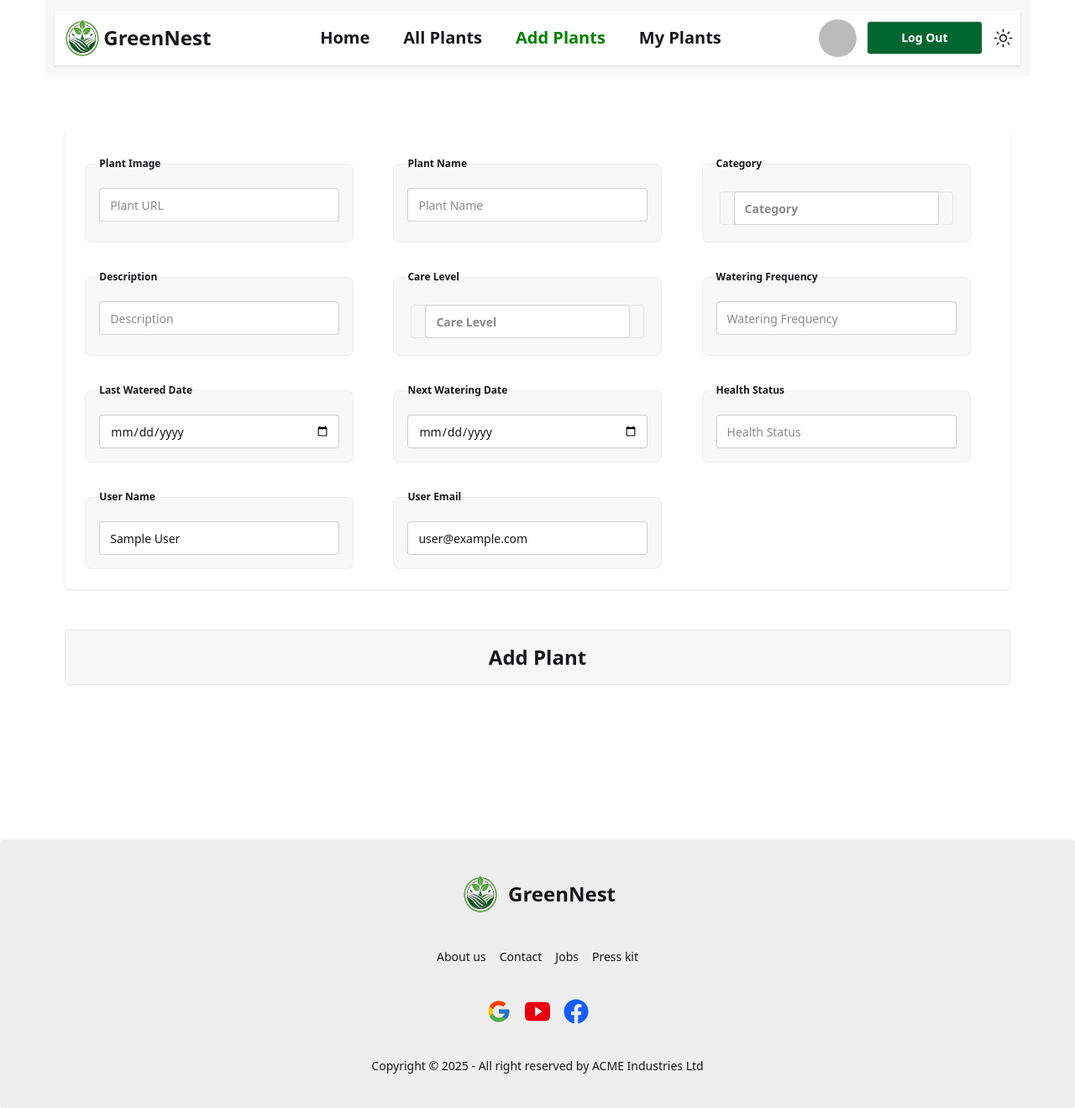
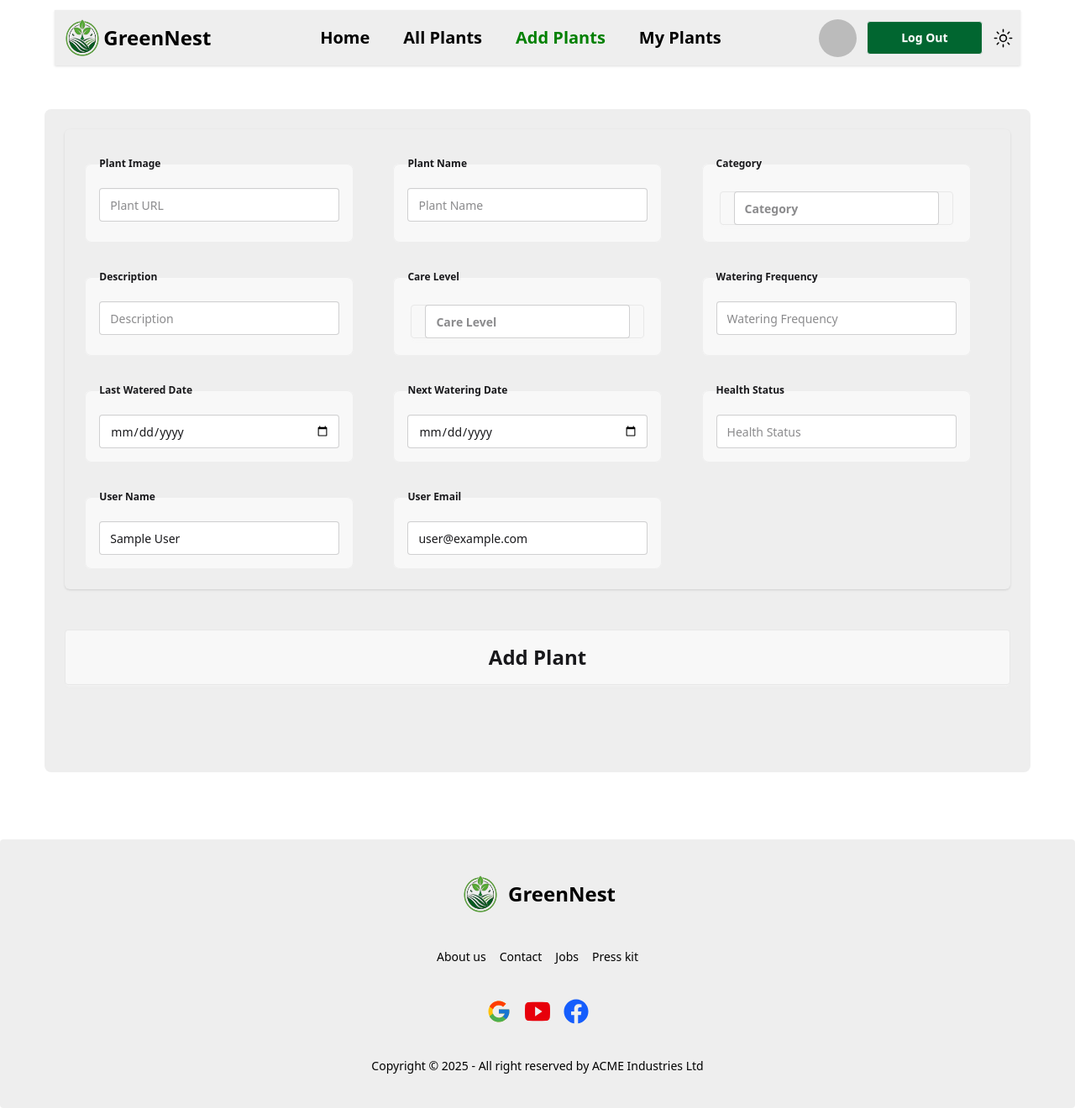
Before and after one commit to mdsheikhmohaimenulislam/Assignment-10, a React (Vite) app: page /AddPlants in a window 1280 px wide. Shown: the whole page at 84% size. Built offline with nearby package versions, Linux system fonts and the light colour scheme; no server answers; sample sign-in values are in the browser's storage.

Commit message:
added theme NavBar and Footer section done

```diff
--- a/src/Components/Footer/Footer.jsx
+++ b/src/Components/Footer/Footer.jsx
@@ -4,11 +4,13 @@ import { toast } from "react-toastify";
 import { FcGoogle } from "react-icons/fc";
 import { IoLogoYoutube } from "react-icons/io";
 import { FaFacebook } from "react-icons/fa";
+import { ThemeContext } from "../../Theme/ThemeContext";
 
 const Footer = () => {
 
 
       const { googleHandle } = use(AuthContext);
+      const {theme} = use(ThemeContext)
 
  // google set up
   const googleSignInHandle = () => {
@@ -38,7 +40,7 @@ const Footer = () => {
 
   return (
     <div>
-      <footer className="footer footer-horizontal footer-center bg-base-300 text-base-content rounded p-10">
+      <footer className={`footer footer-horizontal footer-center text-base-content rounded p-10  ${theme === "dark"? "bg-gray-600 text-white" : "bg-base-300 text-black"}`}>
             <div className="flex items-center">
               <img
                 className="-ml-6 md:ml-0 w-[50px] h-[50px]"
--- a/src/Components/NavBar/NavBar.jsx
+++ b/src/Components/NavBar/NavBar.jsx
@@ -46,9 +46,11 @@ const { theme, handleToggleTheme } = use(ThemeContext);
     </>
   );
 
+  // ${theme === "dark"? "bg-gray-600" : "bg-base-300"}
+
   return (
-    <div className="w-11/12  mx-auto flex justify-between mb-10 bg-base-200 p-3">
-      <div className="navbar bg-base-100 shadow-sm">
+    <div className="w-11/12 mx-auto flex justify-between mb-10 p-3">
+      <div className={`navbar shadow-sm ${theme === "dark"? "bg-gray-600 text-white" : "bg-base-300 text-black"}`}>
         <div className="navbar-start">
           <div className="dropdown">
             <div tabIndex={0} role="button" className="btn btn-ghost lg:hidden">
--- a/src/Page/AddPlant/AddPlant.jsx
+++ b/src/Page/AddPlant/AddPlant.jsx
@@ -1,13 +1,15 @@
 import React, { use, useEffect, useState } from "react";
-import NavBar from "../../Components/NavBar/NavBar";
+// import NavBar from "../../Components/NavBar/NavBar";
 import { AuthContext } from "../../Context/AuthContext/AuthContext";
 import { Bounce, toast } from "react-toastify";
-import Footer from "../../Components/Footer/Footer";
+import { ThemeContext } from "../../Theme/ThemeContext";
+// import Footer from "../../Components/Footer/Footer";
 
 const AddPlant = () => {
   const { user } = use(AuthContext);
   const [selectedCategory, setSelectedCategory] = useState("");
   const [selectedCare, setSelectedCare] = useState("");
+  const {theme} = use(ThemeContext)
 
   const handleSubmit = (e) => {
     e.preventDefault();
@@ -82,7 +84,7 @@ const AddPlant = () => {
     <>
       {/* <NavBar /> */}
       <div className="mb-20">
-        <section className="p-6 dark:bg-gray-100 dark:text-gray-900">
+        <section className={`table mb-20 p-6 ${theme === "dark"? "bg-gray-600" : "bg-base-300"}`}>
           <form
             onSubmit={handleSubmit}
             className="container flex flex-col mx-auto space-y-12"
--- a/src/Page/Login/Login.jsx
+++ b/src/Page/Login/Login.jsx
@@ -4,14 +4,16 @@ import { Link, useLocation, useNavigate } from "react-router";
 import { Bounce, toast } from "react-toastify";
 
 import { AuthContext } from "../../Context/AuthContext/AuthContext";
-import NavBar from "../../Components/NavBar/NavBar";
-import Footer from "../../Components/Footer/Footer";
+import { ThemeContext } from "../../Theme/ThemeContext";
+// import NavBar from "../../Components/NavBar/NavBar";
+// import Footer from "../../Components/Footer/Footer";
 
 const Login = () => {
   const { loginHandle, googleHandle } = use(AuthContext);
   const navigate = useNavigate();
   const location = useLocation();
   const [errorMessage, setErrorMessage] = useState("");
+  const {theme} = use(ThemeContext)
 
   const loginHandleContent = (e) => {
     e.preventDefault();
@@ -95,10 +97,12 @@ const Login = () => {
     document.title = "Login";
   }, []);
 
+
+
   return (
     <>
       {/* <NavBar /> */}
-      <div className=" mb-10 bg-base-200  p-10 min-h-screen ">
+      <div className={`mb-10 bg-base-200  p-10 min-h-screen ${theme === "dark"? "bg-gray-600" : "bg-base-300"}`}>
         <div className="w-full mx-auto mt-15 max-w-md p-10 space-y-3 rounded-xl dark:bg-gray-50 dark:text-gray-800">
           <h1 className="text-2xl font-bold text-center">Login</h1>
           <form onSubmit={loginHandleContent} className="space-y-6">
--- a/src/Page/PlantsDetails/SingleDetails.jsx
+++ b/src/Page/PlantsDetails/SingleDetails.jsx
@@ -1,7 +1,11 @@
-import React from "react";
+import React, { use } from "react";
 import { Link } from "react-router";
+import { ThemeContext } from "../../Theme/ThemeContext";
 
 const SingleDetails = (plants) => {
+
+  const {theme} = use(ThemeContext)
+
   const {
     photo,
     name,
@@ -14,9 +18,11 @@ const SingleDetails = (plants) => {
     Category,
   } = plants?.singlePlant || {};
 
+
+
   return (
     <div>
-      <div className="card bg-base-100  shadow-sm mb-20">
+      <div className={`card shadow-sm mb-20 p-6 ${theme === "dark"? "bg-gray-600 text-white" : "bg-base-300 text-black"}`}>
         <figure>
           <img width={400} src={photo} alt="photo" />
         </figure>
--- a/src/Page/Register/Register.jsx
+++ b/src/Page/Register/Register.jsx
@@ -4,14 +4,16 @@ import { Link, useNavigate } from "react-router";
 import { toast } from "react-toastify";
 
 import { AuthContext } from "../../Context/AuthContext/AuthContext";
-import Footer from "../../Components/Footer/Footer";
-import NavBar from "../../Components/NavBar/NavBar";
+import { ThemeContext } from "../../Theme/ThemeContext";
+// import Footer from "../../Components/Footer/Footer";
+// import NavBar from "../../Components/NavBar/NavBar";
 
 const Register = () => {
   const navigate = useNavigate();
   const { signInHandle, updateProfileHandle, setUser, googleHandle } =
     use(AuthContext);
   const [errorMessage, setErrorMessage] = useState("");
+  const {theme} = use(ThemeContext)
 
   const registerHandel = (e) => {
     e.preventDefault();
@@ -92,13 +94,14 @@ const Register = () => {
     document.title = "Register";
   }, []);
 
+
   return (
     <>
     {/* <NavBar/> */}
-      <div className="mb-10 mt-10 bg-base-200 min-h-screen p-10">
+      <div className={`mb-10 mt-10  min-h-screen p-10 ${theme === "dark"? "bg-gray-600" : "bg-base-300"}`}>
         <div className="w-full mx-auto max-w-md p-10 space-y-3 rounded-xl dark:bg-gray-50 dark:text-gray-800">
           <h1 className="text-2xl font-bold text-center">Register</h1>
-          <form onSubmit={registerHandel} className="space-y-6">
+          <form onSubmit={registerHandel} className="space-y-6 ">
             <div className="space-y-1 text-sm">
               <label className="block dark:text-gray-600">Your Name</label>
               <input
```
